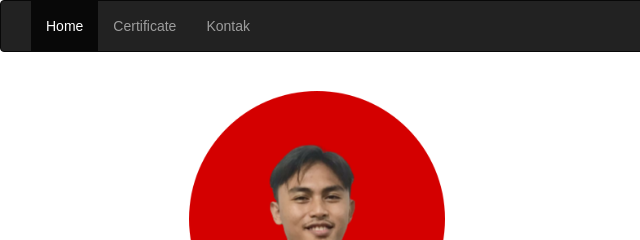
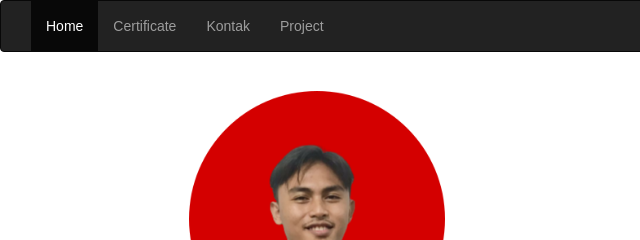
Before and after one commit to Buitenzorx/Bayu-Sutra-Portofolio, a plain HTML site: page PORTOFOLIO/index.html in a window 1280 px wide. Shown: the top 240 px of the page, 0-640 px from the left. Drawn offline with nearby package versions, Linux system fonts and the light colour scheme.

Commit message:
Nambahin_Navbar-Project.html

```diff
--- a/PORTOFOLIO/index.html
+++ b/PORTOFOLIO/index.html
@@ -22,6 +22,8 @@
       <li class="active"><a href="#">Home</a></li>
       <li><a href="#">Certificate</a></li>
       <li><a href="#">Kontak</a></li>
+      <!-- Tambahkan navbar "Project" -->
+      <li><a href="http://192.168.1.13" target="_blank">Project</a></li>
     </ul>
   </div>
 </nav>
```
Lines whose indentation alone changed are shown as unchanged.
